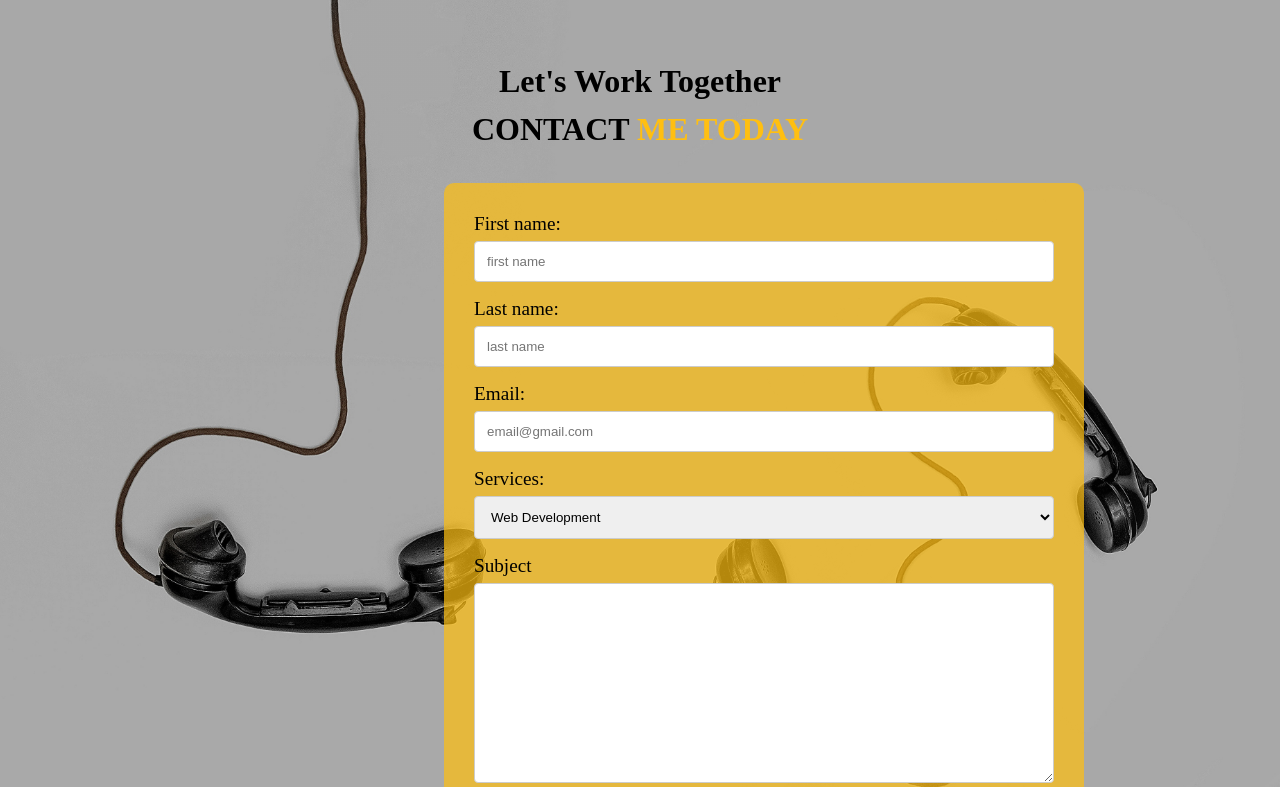
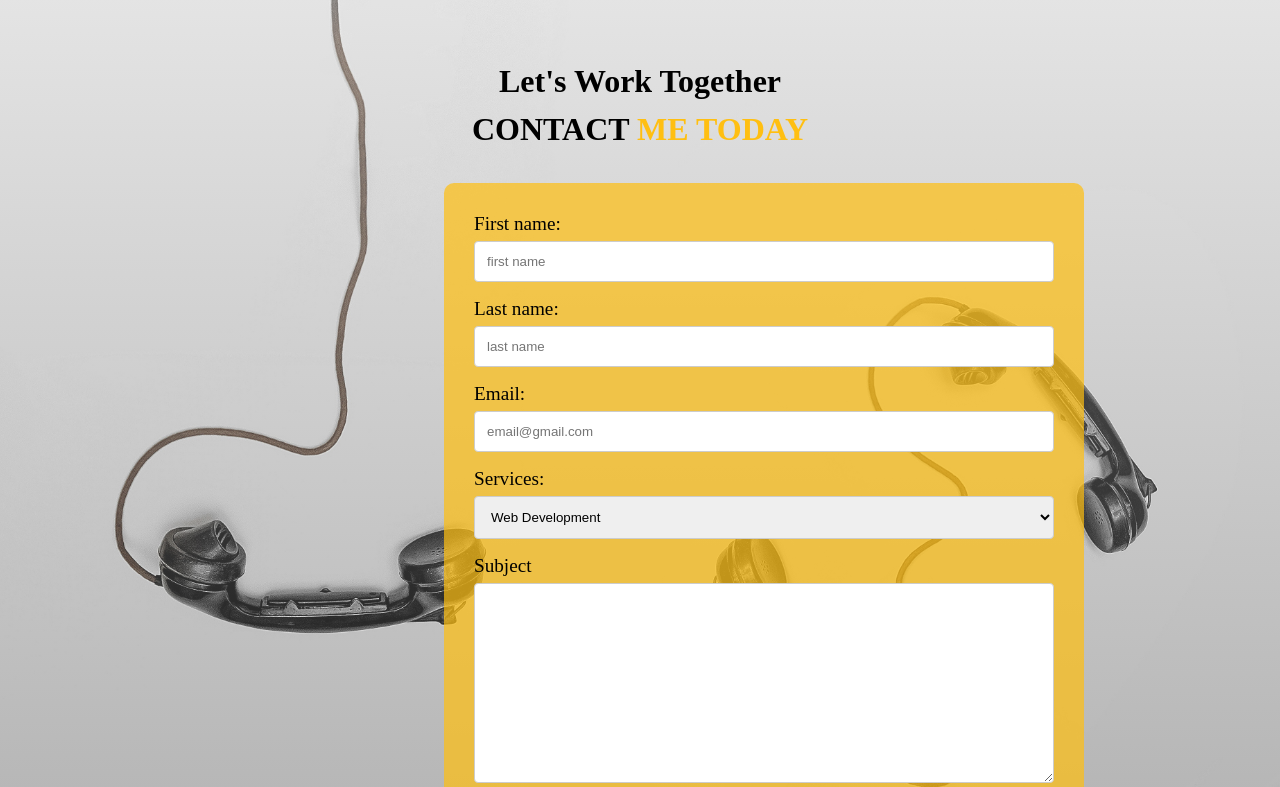
Before and after one commit to Wannjer1/PortfolioLandingPage, a plain HTML site: page index.html in a window 1280 px wide. Shown: the part 1826-2613 px from the top of the page. Drawn offline with Linux system fonts and the light colour scheme.

```diff
--- a/style.css
+++ b/style.css
@@ -344,7 +344,7 @@
     background-color: #fff;
     text-align: center;
     padding: 60px;
-    background: linear-gradient(rgba(0, 0, 0, 0.2), rgba(0, 0, 0, 0.2)),url('./images/contact2.jpg');
+    background: linear-gradient(rgba(255, 255, 255, 0.4), rgba(0, 0, 0, 0.2)),url('./images/contact2.jpg');
     background-position: center;
     background-size:cover;
     background-repeat: no-repeat ;
```
